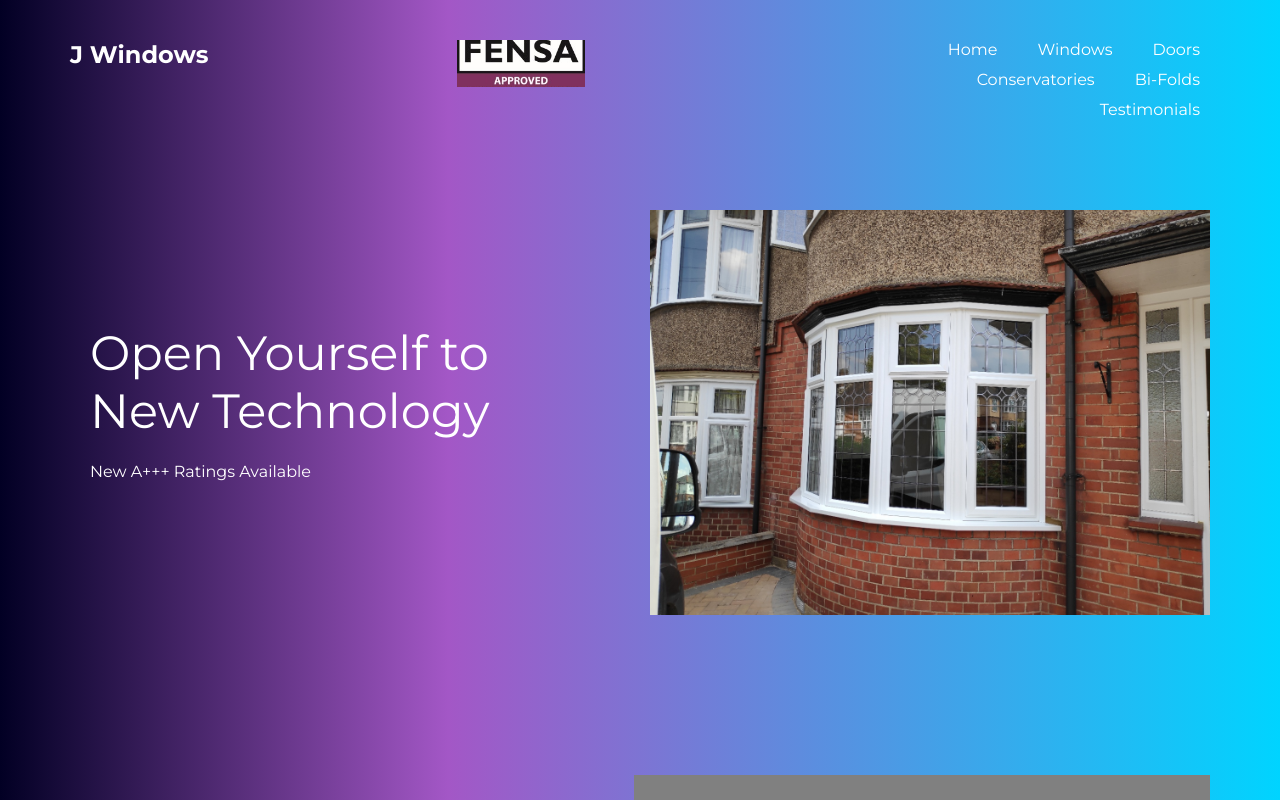
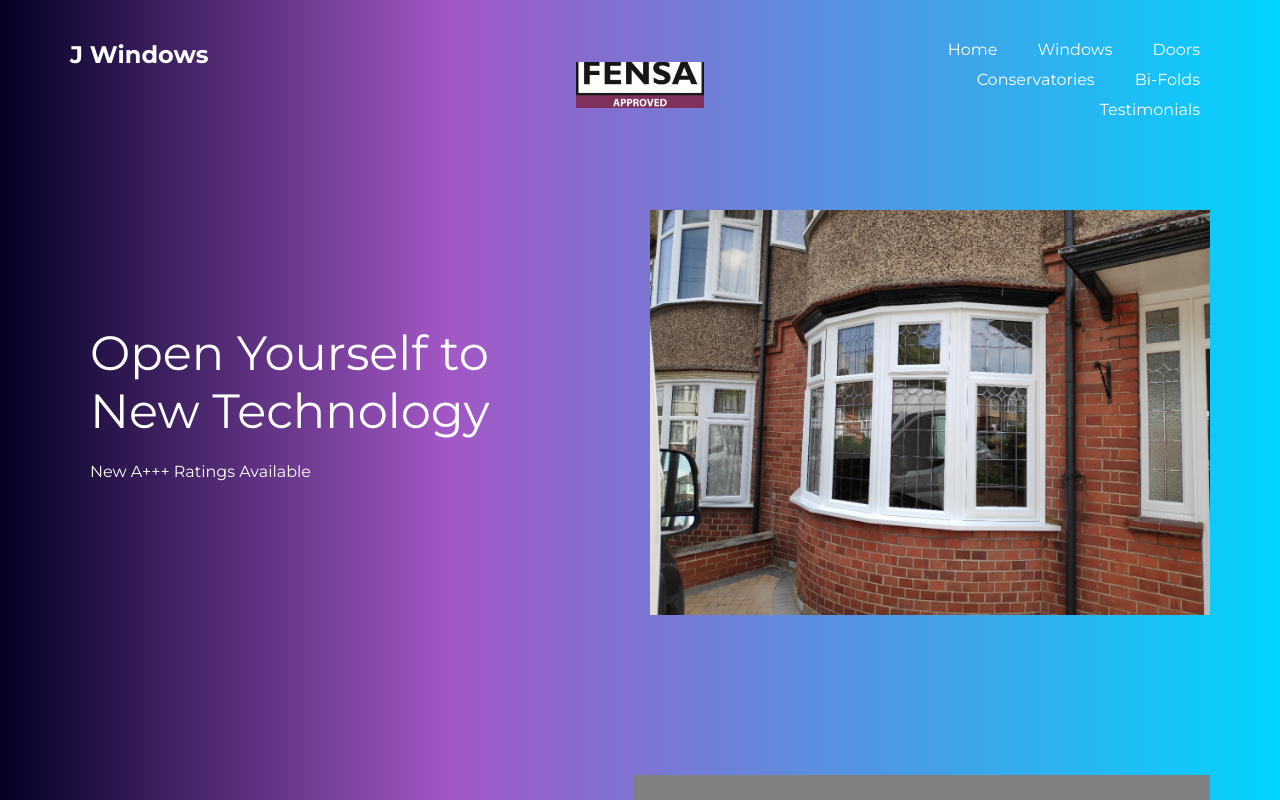
Before and after one commit to Jamie-Andrews1/gatsby-contentful-windows, a Gatsby site: page / in a window 1280 px wide. Shown: the top 800 px of the page. Built offline with nearby package versions, Linux system fonts and the light colour scheme; Gatsby itself is replaced by a stand-in of ours.

Commit message:
refactor home styling

```diff
--- a/src/styles/global.scss
+++ b/src/styles/global.scss
@@ -30,15 +30,17 @@ p {
 }
 nav {
   display: grid;
-  grid-template-columns: 1fr 1fr 1fr;
+  grid-template-columns: repeat(auto-fit, minmax(200px, 1fr));
+  gap: 1rem;
   margin: 40px auto;
 }
 nav .links {
-  display: inline-block;
-
+  grid-column-end: auto;
   text-align: right;
 }
 nav .logo {
+  place-self: center;
+  padding: 20px;
   inline-size: 10vw;
 }
 nav a {
```
Also changed, not shown: src/templates/products.js (line endings or trailing spaces).
